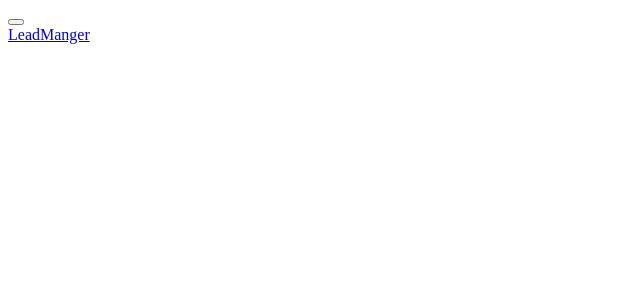
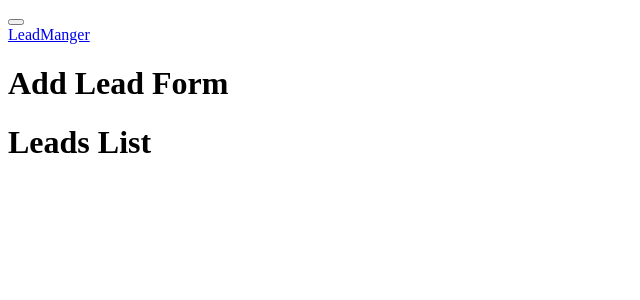
Before and after one commit to flavien-hugs/django-react-app, a React app in the folder frontend/: page / in a window 1280 px wide. Shown: the top 300 px of the page, without its empty margins (0-640 px from the left). Built offline with nearby package versions, Linux system fonts and the light colour scheme; the HTML template or start-up script is replaced by a standard one.

Commit message:
improve components

```diff
--- a/frontend/src/components/App.js
+++ b/frontend/src/components/App.js
@@ -1,13 +1,19 @@
 import ReactDOM from 'react-dom'
-import React, { Component } from 'react';
+import React, { Component, Fragment } from 'react';
 
 import Header from './layouts/Header';
+import Dashboard from '../leads/Dashboard';
 
 class App extends Component {
     render() {
         return (
-            <Header/>
-        )
+            <Fragment>
+                <Header />
+                <div className="container">
+                    <Dashboard />
+                </div>
+            </Fragment>
+        );
     }
 }
 
```
